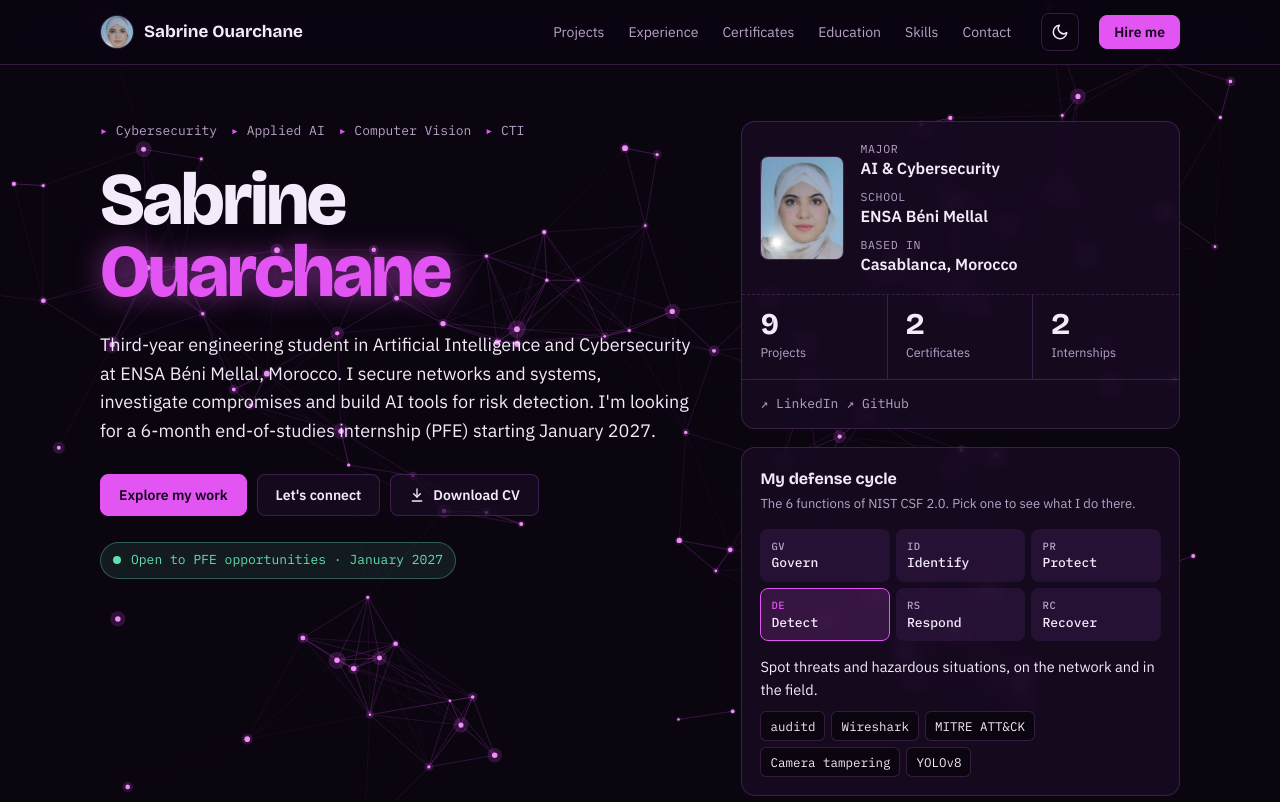
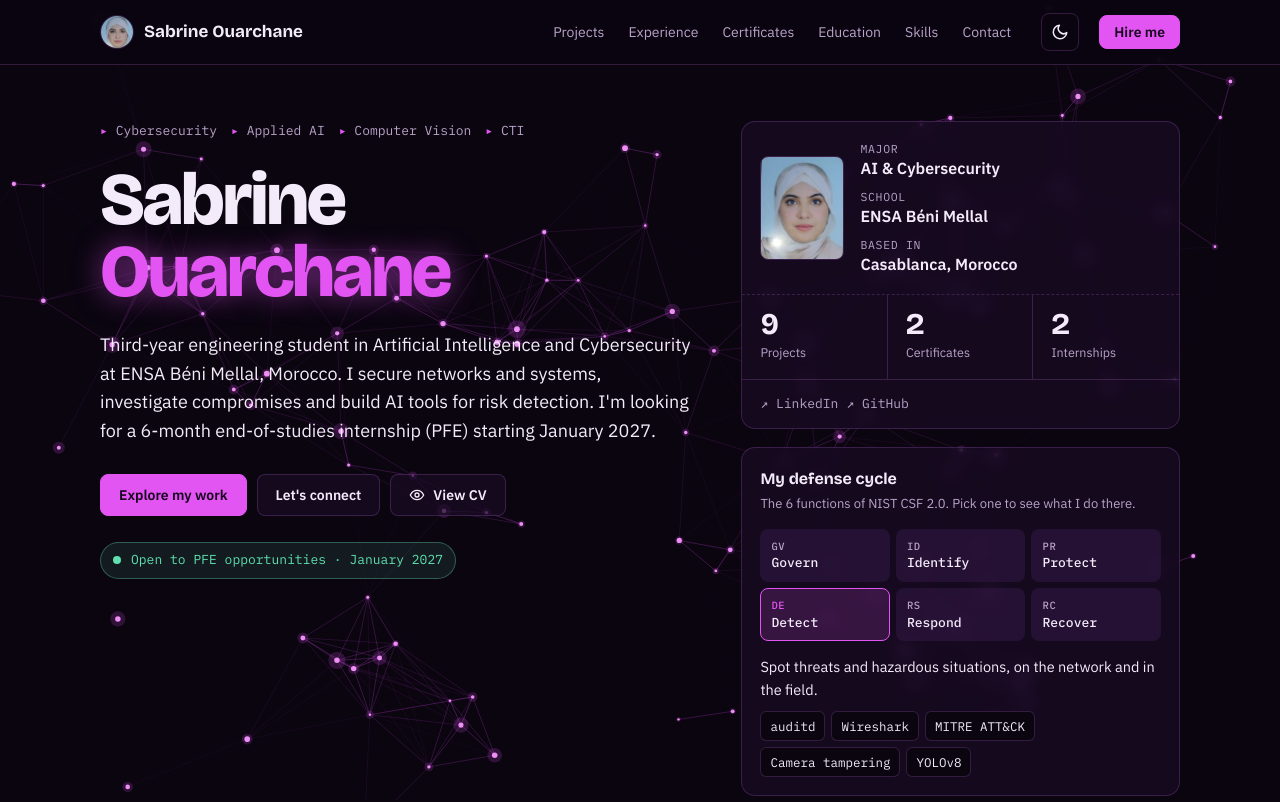
Before and after one commit to sabrine-ouarchane/sabrine-ouarchane.github.io, a plain HTML site: page index.html in a window 1280 px wide. Shown: the top 802 px of the page. Drawn offline with nearby package versions, Linux system fonts and the light colour scheme.

Commit message:
Change CV link to open in new tab
Updated CV link to open in a new tab with appropriate attributes.

```diff
--- a/index.html
+++ b/index.html
@@ -287,10 +287,10 @@ dialog.lb{max-height:92vh;overflow:auto}
       <div class="cta">
         <a class="btn primary" href="#projects">Explore my work</a>
         <a class="btn" href="#contact">Let's connect</a>
-        <a class="btn" id="cvBtn" href="cv-sabrine-ouarchane.pdf" download="CV_Sabrine_Ouarchane.pdf">
-          <svg width="16" height="16" viewBox="0 0 24 24" fill="none" stroke="currentColor" stroke-width="2" stroke-linecap="round" stroke-linejoin="round"><path d="M12 3v12"/><path d="m7 10 5 5 5-5"/><path d="M5 21h14"/></svg>
-          Download CV
-        </a>
+        <a class="btn" id="cvBtn" href="cv-sabrine-ouarchane.pdf" target="_blank" rel="noopener">
+          <svg width="16" height="16" viewBox="0 0 24 24" fill="none" stroke="currentColor" stroke-width="2" stroke-linecap="round" stroke-linejoin="round"><path d="M2 12s3.5-7 10-7 10 7 10 7-3.5 7-10 7S2 12 2 12z"/><circle cx="12" cy="12" r="3"/></svg>
+           View CV
+           </a>
       </div>
       <div class="status"><span class="dot"></span>Open to PFE opportunities · January 2027</div>
     </div>
```
